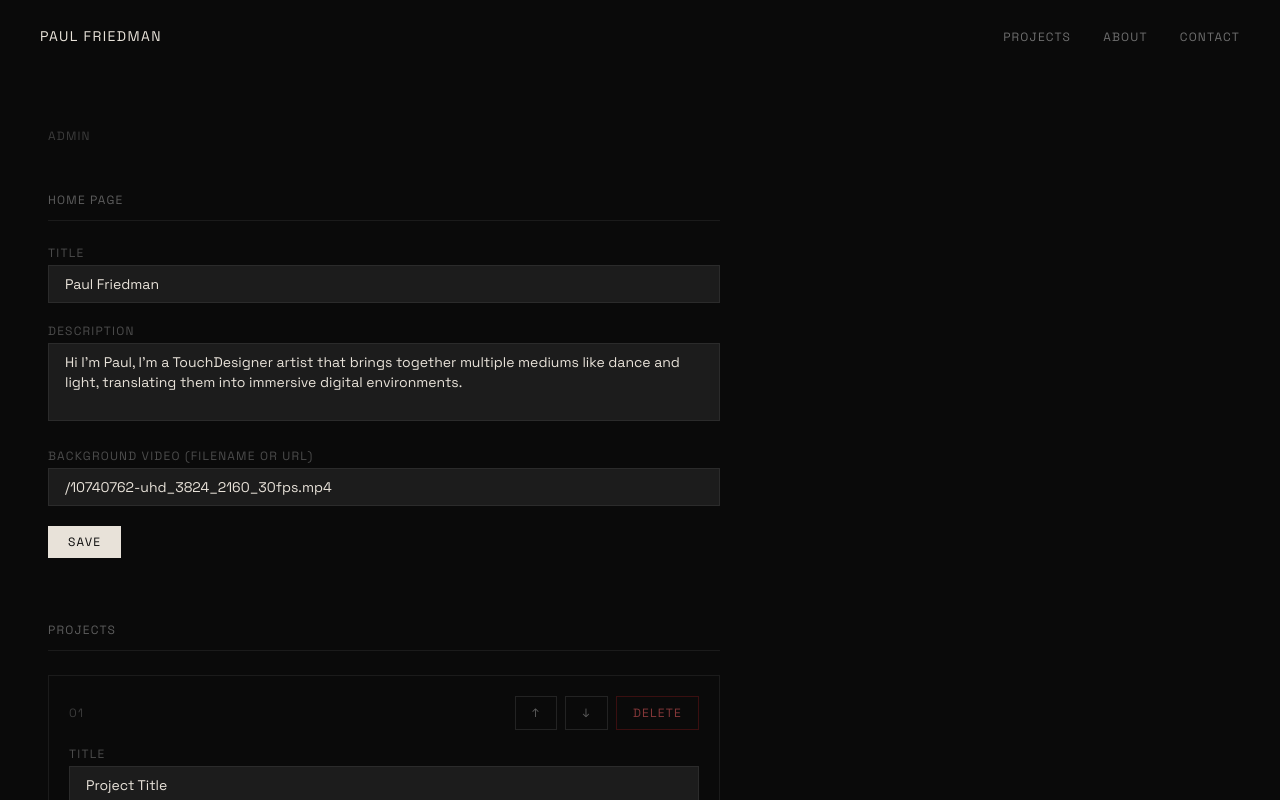
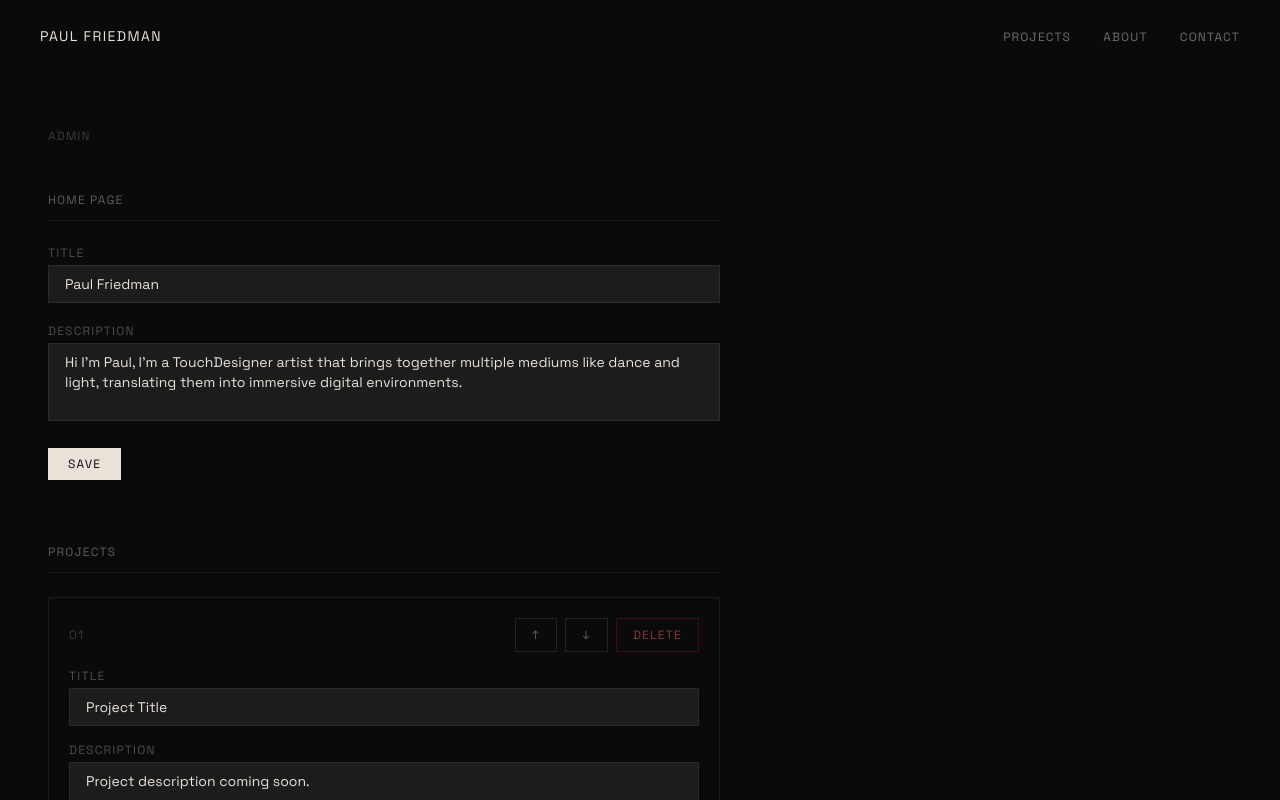
Before and after one commit to friedman146/Portfolio, a React (Vite) app: page /admin in a window 1280 px wide. Shown: the top 800 px of the page. Built offline with nearby package versions, Linux system fonts and the light colour scheme.

Commit message:
replace background video with new asset and remove old reference

```diff
--- a/src/pages/Admin.tsx
+++ b/src/pages/Admin.tsx
@@ -95,7 +95,6 @@ function Admin() {
   const [homeDesc, setHomeDesc] = useState(
     "Hi I'm Paul, I'm a TouchDesigner artist that brings together multiple mediums like dance and light, translating them into immersive digital environments."
   )
-  const [homeBgVideo, setHomeBgVideo] = useState('/10740762-uhd_3824_2160_30fps.mp4')
 
   // Projects
   const [projects, setProjects] = useState<Project[]>(INITIAL_PROJECTS)
@@ -170,10 +169,6 @@ function Admin() {
           <div>
             <Label>Description</Label>
             <Textarea value={homeDesc} onChange={setHomeDesc} placeholder="One-line bio" rows={3} />
-          </div>
-          <div>
-            <Label>Background Video (filename or URL)</Label>
-            <Input value={homeBgVideo} onChange={setHomeBgVideo} placeholder="/video.mp4" />
           </div>
           <div><SaveButton /></div>
         </div>
--- a/src/pages/Home.tsx
+++ b/src/pages/Home.tsx
@@ -1,4 +1,4 @@
-const VIDEO_URL = '/10740762-uhd_3824_2160_30fps.mp4'
+import bgVideo from '../assets/artGirl_30fps_60s.mp4'
 
 function Home() {
   return (
@@ -6,7 +6,7 @@ function Home() {
       {/* Background video */}
       <video
         className="absolute inset-0 w-full h-full object-cover"
-        src={VIDEO_URL}
+        src={bgVideo}
         autoPlay
         muted
         loop
```
Also changed, not shown: 1 other file (tests, documents, lock files or other folders).
